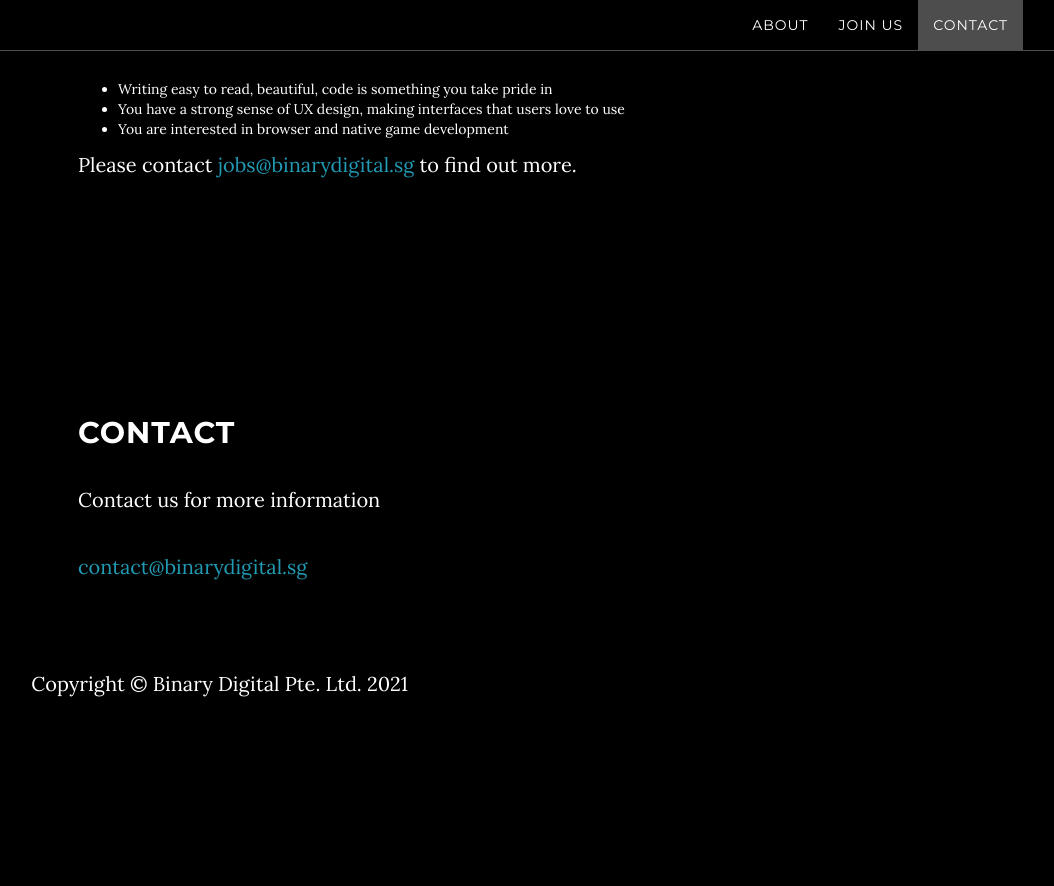
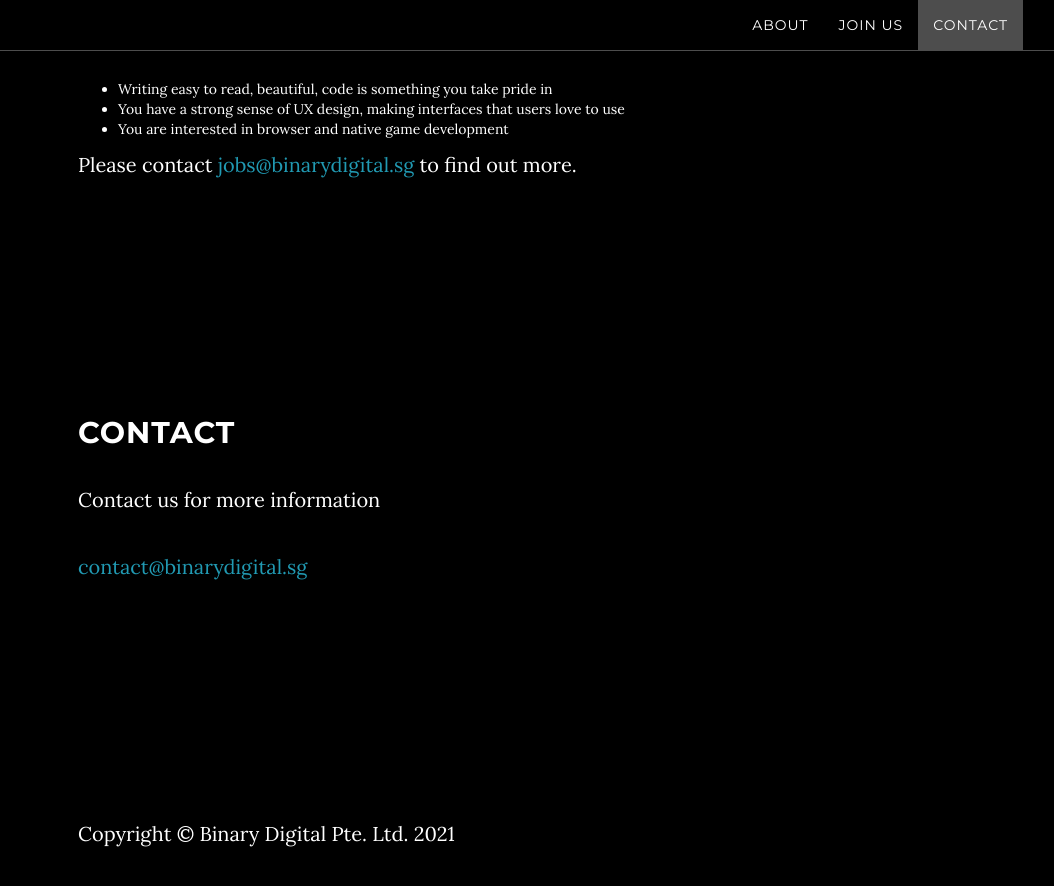
Before and after one commit to Binary-Digital/binary-digital.github.io, a Jekyll site: the page built from index.html, in a window 1280 px wide and 900 px high, scrolled down 2258 px. Shown: the top 886 px of the window, without its empty margins (187-1241 px from the left). Built offline with Jekyll 4.4.1, drawn with Linux system fonts in a browser that asks for light colours; before the commit the page ends 3008 px from its top, so only the background shows below that.

Commit message:
formatting

```diff
--- a/_includes/footer.html
+++ b/_includes/footer.html
@@ -1,5 +1,5 @@
     <!-- Footer -->
-    <footer>
+    <footer class="container content-section text-left">
         <div class="row">
             <div class="col-lg-8 col-lg-offset-2">
                 <p>Copyright &copy; {{ site.footer }} 20{{ site.time | date: '%y' }}</p>
```
